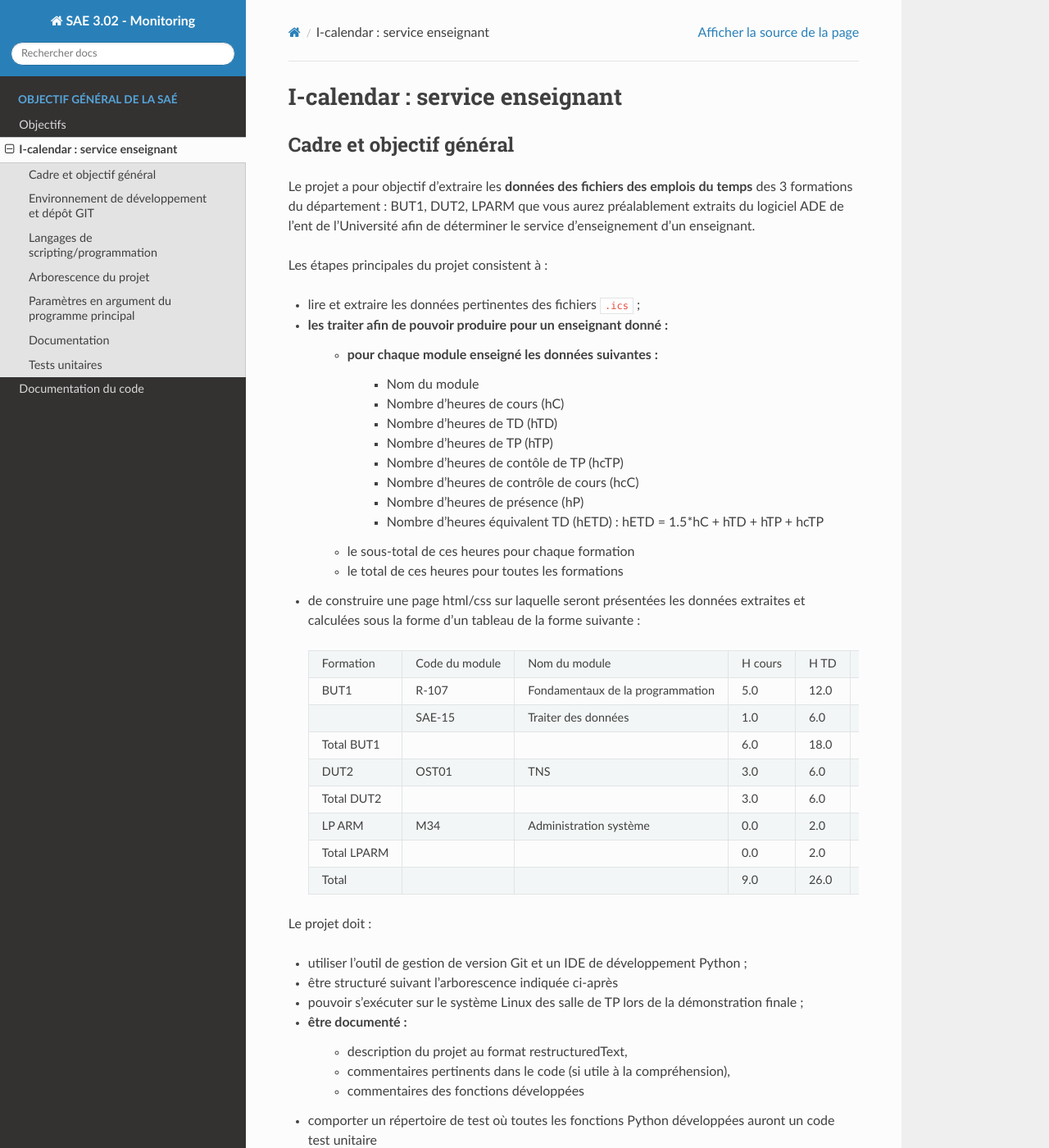
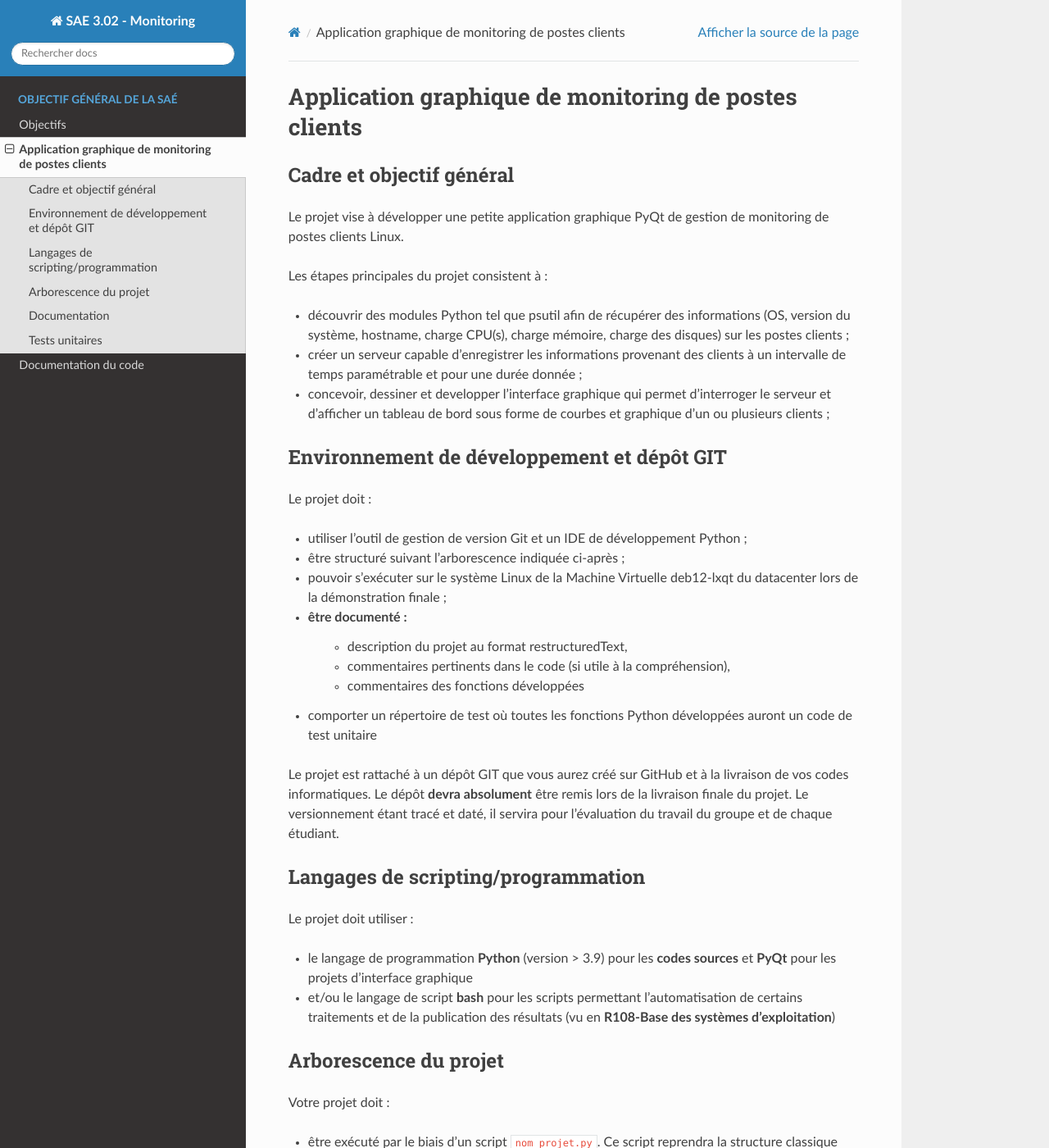
Before and after one commit to TTheGlock/sae3.02_monitoring, a Sphinx documentation site: the page built from docs/source/content/cahier_des_charges.rst, in a window 1280 px wide and 1400 px high. Shown: the whole window at 82% size. Built offline with Sphinx 7.4.7 and the Read the Docs theme 2.0.0, drawn with Linux system fonts in a browser that asks for light colours; some of the changed text lies outside the part shown.

Commit message:
MAJ de la documentation Sphinx (6)

```diff
--- a/docs/source/content/cahier_des_charges.rst
+++ b/docs/source/content/cahier_des_charges.rst
@@ -1,73 +1,41 @@
 =============================================
-I-calendar : service enseignant
+Application graphique de monitoring de postes clients
 =============================================
 
 -------------------------
 Cadre et objectif général
 -------------------------
 
-Le projet a pour objectif d'extraire les **données des fichiers des emplois du temps** des 3 formations du département : BUT1, DUT2, LPARM que vous aurez préalablement extraits du logiciel ADE de l'ent de l'Université afin de déterminer le service d'enseignement d'un enseignant.
+Le projet vise à développer une petite application graphique PyQt de gestion de monitoring de postes clients Linux.
 
 Les étapes principales du projet consistent à :
 
-* lire et extraire les données pertinentes des fichiers ``.ics`` ;
+* découvrir des modules Python tel que psutil afin de récupérer des informations (OS, version du système, hostname, charge CPU(s), charge mémoire, charge des disques) sur les postes clients ;
 
-* les traiter afin de pouvoir produire pour un enseignant donné :
-      * pour chaque module enseigné les données suivantes :
-	 * Nom du module
-	 * Nombre d'heures de cours (hC)
-	 * Nombre d'heures de TD (hTD)
-	 * Nombre d'heures de TP (hTP)
-	 * Nombre d'heures de contôle de TP (hcTP)
-	 * Nombre d'heures de contrôle de cours  (hcC)
-	 * Nombre d'heures de présence (hP)
-	 * Nombre d'heures équivalent TD (hETD) : hETD = 1.5*hC + hTD + hTP + hcTP
-      * le sous-total de ces heures pour chaque formation
-      * le total de ces heures pour toutes les formations
+* créer un serveur capable d’enregistrer les informations provenant des clients à un intervalle de temps paramétrable et pour une durée donnée ;
 
-* de construire une page html/css sur laquelle seront présentées les données extraites et calculées sous la forme d'un tableau de la forme suivante :
-
- +-----------+------------------+----------------------------------+--------+-----+-----+-------------+----------+------------+-------+
- |Formation  |Code du module    | Nom du module                    | H cours| H TD| H TP| H ctrl cours| H ctrl TP| H présence |H ETD  |
- +-----------+------------------+----------------------------------+--------+-----+-----+-------------+----------+------------+-------+
- |BUT1       | R-107            | Fondamentaux de la programmation |  5.0   | 12.0| 21.0| 1.5         | 3.0      |  53.0      | 55.5  |
- +-----------+------------------+----------------------------------+--------+-----+-----+-------------+----------+------------+-------+
- |           | SAE-15           | Traiter des données              |  1.0   |  6.0| 18.0| 0.0         | 6.0      |  31.0      | 31.5  |
- +-----------+------------------+----------------------------------+--------+-----+-----+-------------+----------+------------+-------+
- |Total BUT1 |                  |                                  |  6.0   | 18.0| 39.0| 1.5         | 9.0      |  84.0      | 87.0  |
- +-----------+------------------+----------------------------------+--------+-----+-----+-------------+----------+------------+-------+
- |DUT2       | OST01            | TNS                              |  3.0   |  6.0| 15.0| 1.5         | 3.0      |  27.5      | 28.5  |
- +-----------+------------------+----------------------------------+--------+-----+-----+-------------+----------+------------+-------+
- |Total DUT2 |                  |                                  |  3.0   |  6.0| 15.0| 1.5         | 3.0      |  27.5      | 28.5  |
- +-----------+------------------+----------------------------------+--------+-----+-----+-------------+----------+------------+-------+
- |LP ARM     | M34              | Administration système           |  0.0   |  2.0| 18.0| 0.0         | 0.0      |  20.0      | 21.0  |
- +-----------+------------------+----------------------------------+--------+-----+-----+-------------+----------+------------+-------+
- |Total LPARM|                  |                                  |  0.0   |  2.0| 18.0| 0.0         | 0.0      |  20.0      | 21.0  |
- +-----------+------------------+----------------------------------+--------+-----+-----+-------------+----------+------------+-------+
- |Total      |                  |                                  |  9.0   | 26.0| 72.0| 3.0         | 12.0     | 131.5      | 136.5 |
- +-----------+------------------+----------------------------------+--------+-----+-----+-------------+----------+------------+-------+
-
-Le projet doit :
-
-* utiliser l'outil de gestion de version Git et un IDE de développement Python ;
-
-* être structuré suivant l'arborescence indiquée ci-après
-
-* pouvoir s'exécuter sur le système Linux des salle de TP lors de la démonstration finale ;
-
-* être documenté :
-        * description du projet au format restructuredText,
-	* commentaires pertinents dans le code (si utile à la compréhension),
-	* commentaires des fonctions développées
-
-
-* comporter un répertoire de test où toutes les fonctions Python développées auront un code test unitaire
+* concevoir, dessiner et developper l’interface graphique qui permet d’interroger le serveur et d’afficher un tableau de bord sous forme de courbes et graphique d’un ou plusieurs clients ;
 
 --------------------------------------------
 Environnement de développement et dépôt GIT
 --------------------------------------------
 
-Le projet est rattaché à un dépôt GIT que vous aurez créé sur GitHub et à la livraison de vos codes informatiques. Le versionnement étant tracé et daté, il servira de **preuves** pour le travail.
+Le projet doit :
+
+* utiliser l’outil de gestion de version Git et un IDE de développement Python ;
+
+* être structuré suivant l’arborescence indiquée ci-après ;
+
+* pouvoir s’exécuter sur le système Linux de la Machine Virtuelle deb12-lxqt du datacenter lors de la démonstration finale ;
+
+* être documenté :
+   * description du projet au format restructuredText,
+   * commentaires pertinents dans le code (si utile à la compréhension),
+   * commentaires des fonctions développées
+
+* comporter un répertoire de test où toutes les fonctions Python développées auront un code de test unitaire
+
+Le projet est rattaché à un dépôt GIT que vous aurez créé sur GitHub et à la livraison de vos codes informatiques. Le dépôt **devra absolument** être remis lors de la livraison finale du projet. Le versionnement étant tracé et daté, il servira pour l’évaluation du travail du groupe et de chaque étudiant.
 
 -----------------------------------
 Langages de scripting/programmation
@@ -75,11 +43,9 @@ Langages de scripting/programmation
 
 Le projet doit utiliser :
 
-* le langage de programmation **Python** (version > 3.7) pour les **codes sources** gérant la lecture, l'analyse, le traitement des données et la publication de leur analyse.
+* le langage de programmation **Python** (version > 3.9) pour les **codes sources** et **PyQt** pour les projets d’interface graphique
 
-* et/ou le langage de script **bash** pour les scripts permettant l'automatisation de certains traitements et de la publication des résultats  (vu en **R108-Base des systèmes d'exploitation**)
-
-
+* et/ou le langage de script **bash** pour les scripts permettant l'automatisation de certains traitements et de la publication des résultats (vu en **R108-Base des systèmes d'exploitation**)
 
 ----------------------
 Arborescence du projet
@@ -88,7 +54,7 @@ Arborescence du projet
 
 Votre projet doit :
 
-* être exécuté par le biais d'un script ``programme_projet.py``. Ce script reprendra la structure classique des programmes vue en **R107-Fondamentaux de la programmation** et décrite dans le formulaire Python. Il prendra d'éventuels paramètres en arguments spécifiés ci-après.
+* être exécuté par le biais d'un script ``nom_projet.py``. Ce script reprendra la structure classique des programmes vue en **R107-Fondamentaux de la programmation** et décrite dans le formulaire Python. Il prendra d'éventuels paramètres en arguments spécifiés ci-après.
 
 * respecter l'arborescence suivante (``PROJETGitHUB`` désigne le répertoire auquel est rattaché votre projet et constitue la base du dépôt local Git) :
 
@@ -110,8 +76,9 @@ Votre projet doit :
       ├── html/
       │   └── ...
       ├── __init__.py
-      ├── nomprojet/
-      │    └── nomprojet.py
+      ├── nom_projet/
+      │    └── nom_projet.py
+      │    └── nom_module_projet.py
       ├── tests/
       │   ├── __init__.py
       │   └── test_programme_projet.py
@@ -145,30 +112,25 @@ Votre projet doit :
 
    * ``AUTHORS`` le fichier indiquant le nom des auteurs et de leurs coordonnées
 
-   * ``requirements.txt`` fichier texte décrivant la version de Python  utilisée et les dépendances du programme python (modules et version des modules Python)
+   * ``requirements.txt`` fichier texte décrivant la version de Python utilisée et les dépendances du programme python (modules et version des modules Python)
 
 
 .. warning::
 
    * Les fichiers : ``.gitignore`` commence avec un point.
 
-.. note:: Vous pouvez :
+.. note::
 
-   * ajouter au besoin autant de modules que nécessaires, pour structurer votre code, en les stockant à la racine du répertoire ``nomprojet``.
+   Vous pouvez ajouter au besoin autant de modules que nécessaires, pour structurer votre code, en les stockant à la racine du répertoire ``nomprojet``.
 
+.. note::
 
----------------------------------------------
-Paramètres en argument du programme principal
----------------------------------------------
-Votre programme devra prendre en argument les noms des 3 fichiers i-calendar des formations BUT1, DUT2 et LP ARM que vous aurez au préalable extraits de l'emploi du temps ainsi que le nom de l'enseignant et le répertoire dans lequel sera générée la page web :
-
- .. code-block:: bash
-
-	$ ./programme_projet.py --input-file ADECal_BUT1.ics ADECal_DUT2.ics ADECal_LPARM.ics --name nom_enseignant --output-dir ./../html/
+   Un modèle Modèle Vue Contrôleur (MVC) MVC_help pour structurer le code de l’application est à privilégier
 
 --------------------------------------------
 Documentation
 --------------------------------------------
+
 * La documentation générale du projet devra être écrite au format restructuredText. Vous pourrez pour cela vous appuyer sur le logiciel `Sphinx <https://www.sphinx-doc.org/en/master/tutorial/getting-started.html>`_ ;
 
 * Il conviendra d'ajouter des commentaires *doctrings* en début de fonction afin de :
@@ -183,5 +145,5 @@ Documentation
 Tests unitaires
 --------------------
 
-En vous inspirant du TP sur les fonctions, vous devrez écrire un code de test de chaque fonction développée dans le projet.
+En vous inspirant du TP sur les fonctions de la ressource **R107-Fondamentaux de la programmation**, vous devrez écrire un code de test de chaque fonction développée dans le projet.
 Celui-ci sera placé dans un programme Python du répertoire ``tests``.
--- a/sae3.02-monitoring/__init__.py
+++ b/sae3.02-monitoring/__init__.py
@@ -1,9 +1,11 @@
+__version__ = '0.1.0'
+
 """ Mon projet.
 
 .. moduleauthor:: LECHEVALLIER-COUSSOT Maxence <maxence.lechevallier.coussot@etu.univ-poitiers.fr>
                   CECOTTI Enzo <enzo.cecotti@etu.univ-poitiers.fr>
                   ROUSSELOT Colin <colin.rousselot@etu.univ-poitiers.fr>
-                  HOUNGBO Charbel <charbel.houngbo@etu.univ-poitiers.fr>
+                  HOUNGBO Charbel <khad.houngbo@etu.univ-poitiers.fr>
                   BA Abdourahmane <abdourahmane.ba@etu.univ-poitiers.fr>
 
 """
```
